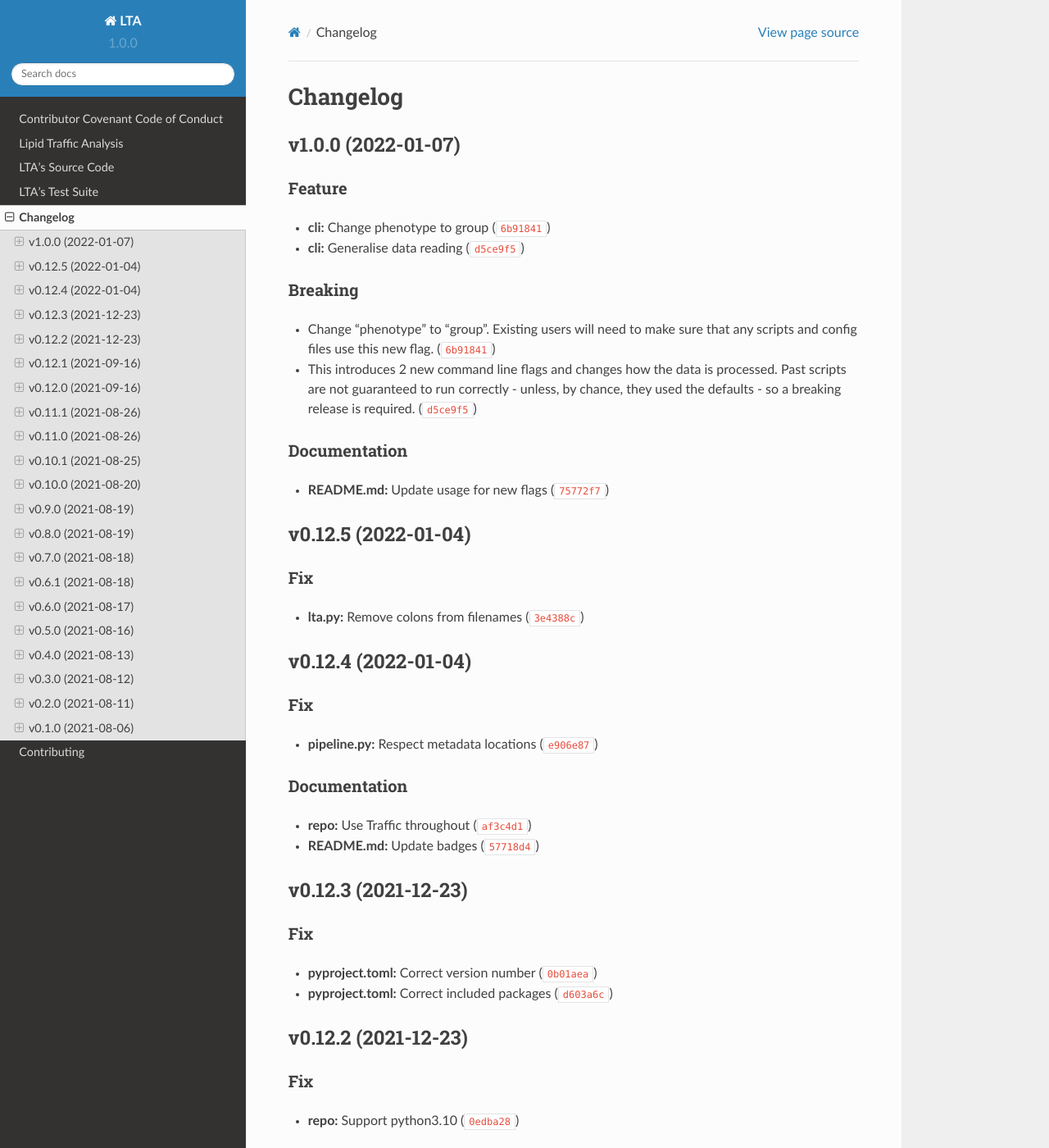
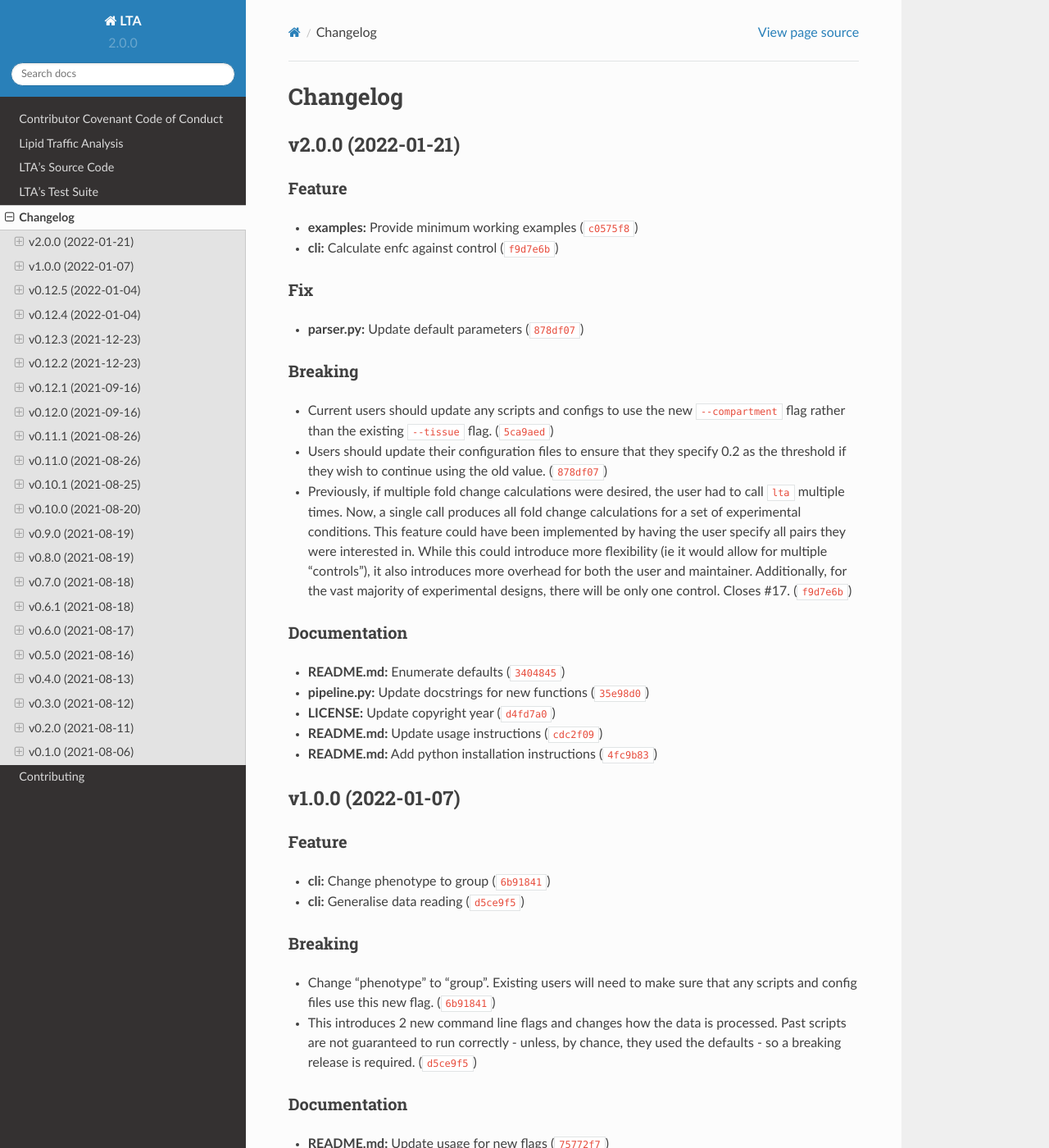
Before and after one commit to IMS-Bio2Core-Facility/lta, a Sphinx documentation site: the page built from docs/changelog.md, in a window 1280 px wide and 1400 px high. Shown: the whole window at 82% size. Built offline with Sphinx 7.4.7 and the Read the Docs theme 2.0.0, drawn with Linux system fonts in a browser that asks for light colours.

Commit message:
2.0.0
Automatically generated by python-semantic-release

```diff
--- a/CHANGELOG.md
+++ b/CHANGELOG.md
@@ -1,6 +1,26 @@
 # Changelog
 
 <!--next-version-placeholder-->
+
+## v2.0.0 (2022-01-21)
+### Feature
+* **examples:** Provide minimum working examples ([`c0575f8`](https://github.com/IMS-Bio2Core-Facility/lta/commit/c0575f8eb3f4825c0e691acfc8b431e4e9a015e2))
+* **cli:** Calculate enfc against control ([`f9d7e6b`](https://github.com/IMS-Bio2Core-Facility/lta/commit/f9d7e6b7f2548a2afbe2ab2a894fc88134c3935d))
+
+### Fix
+* **parser.py:** Update default parameters ([`878df07`](https://github.com/IMS-Bio2Core-Facility/lta/commit/878df07b5df494c2a95d6f479737b973b66d4a4b))
+
+### Breaking
+* Current users should update any scripts and configs to use the new `--compartment` flag rather than the existing `--tissue` flag.  ([`5ca9aed`](https://github.com/IMS-Bio2Core-Facility/lta/commit/5ca9aed96cc692226edde90f75a33a3f1e22daef))
+* Users should update their configuration files to ensure that they specify 0.2 as the threshold if they wish to continue using the old value.  ([`878df07`](https://github.com/IMS-Bio2Core-Facility/lta/commit/878df07b5df494c2a95d6f479737b973b66d4a4b))
+* Previously, if multiple fold change calculations were desired, the user had to call `lta` multiple times. Now, a single call produces all fold change calculations for a set of experimental conditions. This feature could have been implemented by having the user specify all pairs they were interested in. While this could introduce more flexibility (ie it would allow for multiple "controls"), it also introduces more overhead for both the user and maintainer. Additionally, for the vast majority of experimental designs, there will be only one control. Closes #17.  ([`f9d7e6b`](https://github.com/IMS-Bio2Core-Facility/lta/commit/f9d7e6b7f2548a2afbe2ab2a894fc88134c3935d))
+
+### Documentation
+* **README.md:** Enumerate defaults ([`3404845`](https://github.com/IMS-Bio2Core-Facility/lta/commit/34048454bd116bf521ce8c02e45a50133b3851b8))
+* **pipeline.py:** Update docstrings for new functions ([`35e98d0`](https://github.com/IMS-Bio2Core-Facility/lta/commit/35e98d0387bfab0e6b7b59959ce451b2f51682ac))
+* **LICENSE:** Update copyright year ([`d4fd7a0`](https://github.com/IMS-Bio2Core-Facility/lta/commit/d4fd7a0e54743c1056e6b8e8b9ea41eb75c3a579))
+* **README.md:** Update usage instructions ([`cdc2f09`](https://github.com/IMS-Bio2Core-Facility/lta/commit/cdc2f09ac306a299f5c27189bff25fb7f045f598))
+* **README.md:** Add python installation instructions ([`4fc9b83`](https://github.com/IMS-Bio2Core-Facility/lta/commit/4fc9b83a67443349e254237d03e84f2dbd731d8f))
 
 ## v1.0.0 (2022-01-07)
 ### Feature
--- a/docs/conf.py
+++ b/docs/conf.py
@@ -12,7 +12,7 @@ sys.path.insert(0, os.path.abspath("../lta/"))
 project = "LTA"
 author = "Ryan B Patterson-Cross"
 copyright = "2021, IMS-MRL Bioinformatics and Biostatistic Core"
-version = "1.0.0"
+version = "2.0.0"
 extensions = [
     "sphinx_rtd_theme",
     "sphinx.ext.autodoc",
--- a/lta/__init__.py
+++ b/lta/__init__.py
@@ -7,4 +7,4 @@ __version__ : str
     The version number,
     specified in the form 'major.minor.patch'
 """
-__version__ = "1.0.0"
+__version__ = "2.0.0"
--- a/pyproject.toml
+++ b/pyproject.toml
@@ -1,6 +1,6 @@
 [tool.poetry]
 name = "LipidTA"
-version = "1.0.0"
+version = "2.0.0"
 packages=[{include = "lta"}]
 description = "Lipid Traffic Analysis"
 license = "MIT"
```
